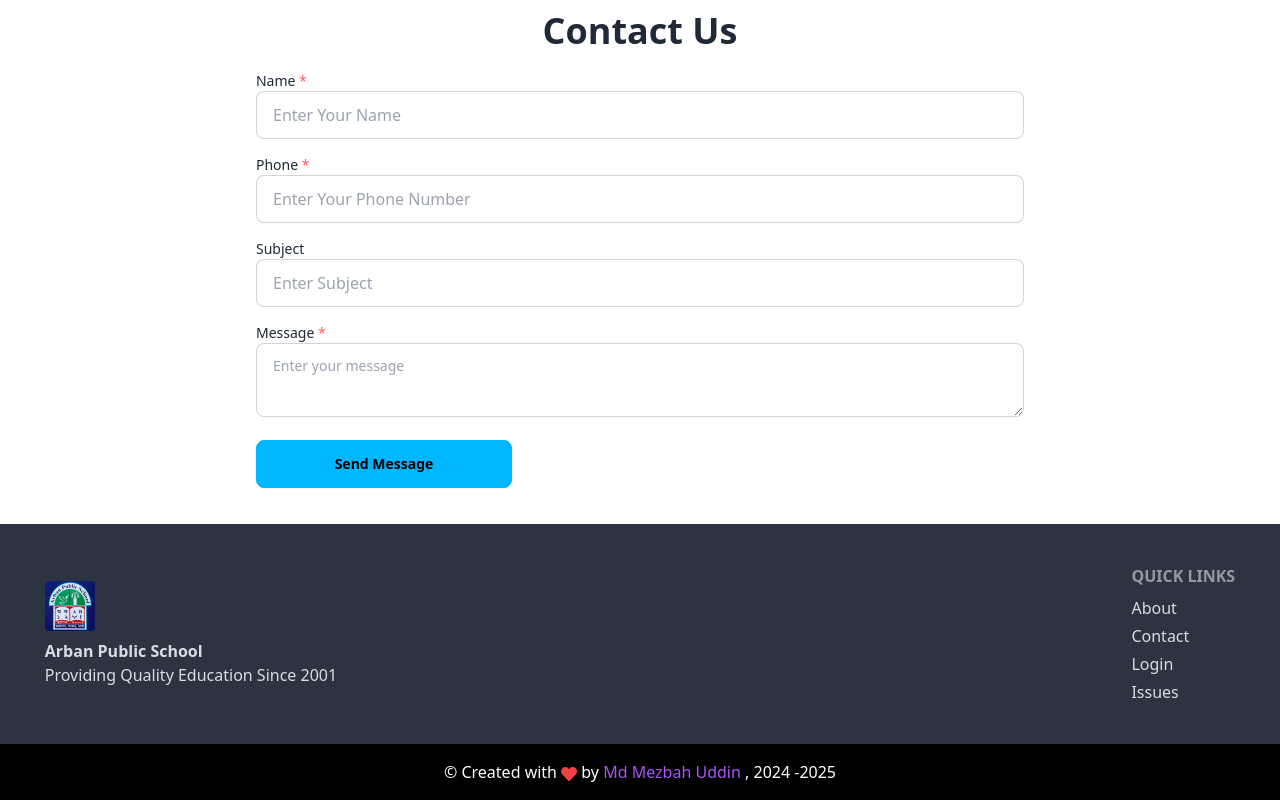
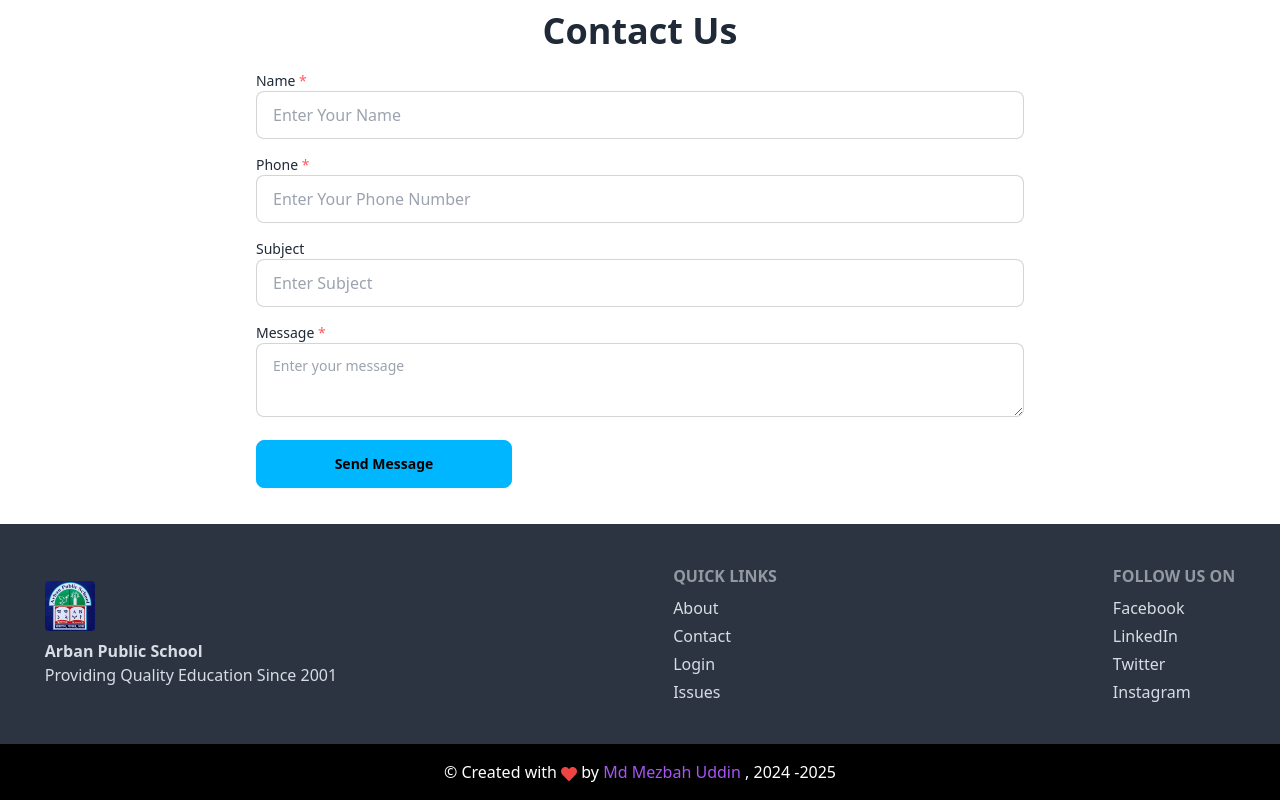
Before and after one commit to misbahulhoq/arbanpublicschool, a Next.js app: page / in a window 1280 px wide. Shown: the part 2455-3255 px from the top of the page. Built offline with nearby package versions, Linux system fonts and the light colour scheme; no server answers.

Commit message:
added social links on footer

```diff
--- a/src/components/shared/Footer.tsx
+++ b/src/components/shared/Footer.tsx
@@ -54,6 +54,28 @@ const Footer = () => {
               className="hover:text-purple-500 hover:underline"
             >
               Issues
+            </Link>
+          </div>
+        </div>
+
+        <div>
+          <h3 className="footer-title">Follow Us On</h3>
+          <div className="flex flex-col items-start gap-1">
+            <a
+              href="https://www.facebook.com/arbanpublicschool"
+              target="_blank"
+              className="hover:text-purple-500 hover:underline"
+            >
+              Facebook
+            </a>
+            <Link href="/" className="hover:text-purple-500 hover:underline">
+              LinkedIn
+            </Link>
+            <Link href="/" className="hover:text-purple-500 hover:underline">
+              Twitter
+            </Link>
+            <Link href="/" className="hover:text-purple-500 hover:underline">
+              Instagram
             </Link>
           </div>
         </div>
```
